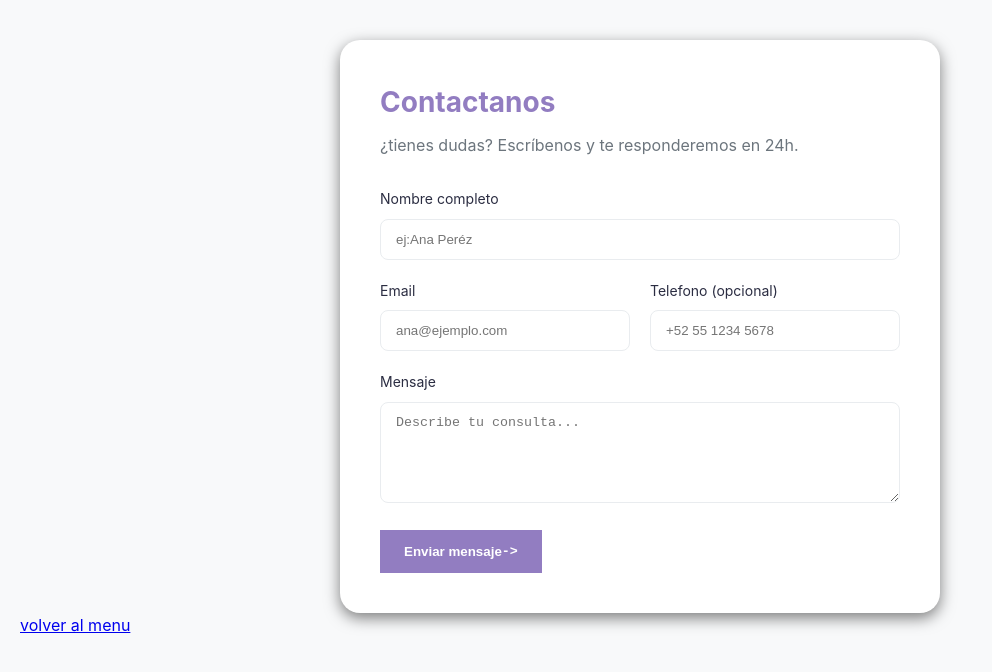
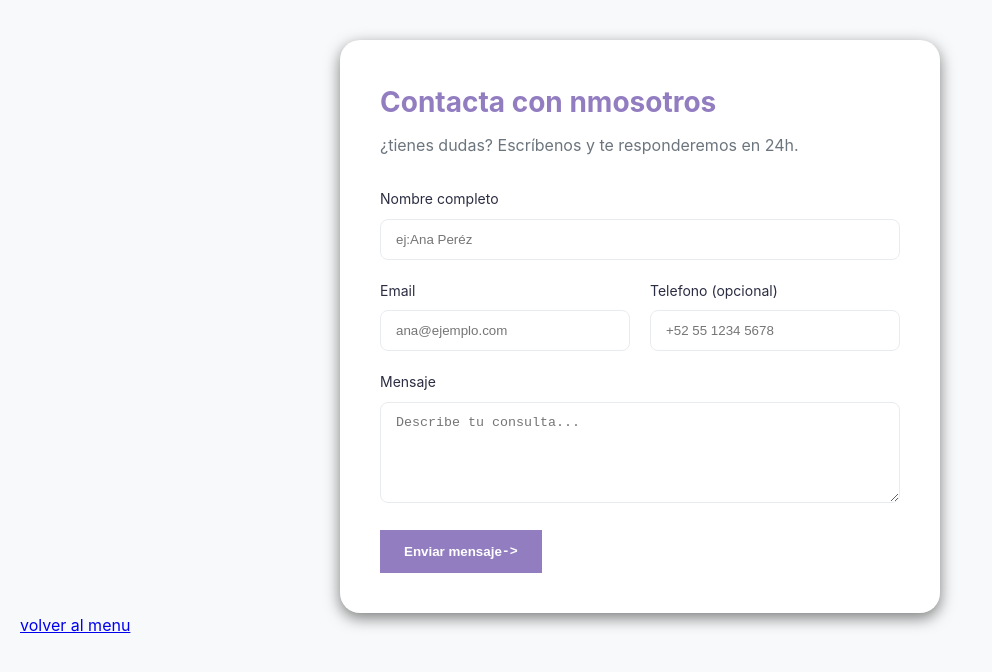
Before and after one commit to ErickOmar4/Actividad1_programacion-web, a plain HTML site: page ejercicio9.html in a window 1280 px wide. Shown: the whole page, without its empty margins (0-992 px from the left). Drawn offline with Linux system fonts and the light colour scheme.

Commit message:
ultimos cambios

```diff
--- a/ejercicio9.html
+++ b/ejercicio9.html
@@ -8,7 +8,7 @@
 </head>
 <body>
     <div class="contenedor-formulario">
-        <h1>Contactanos</h1>
+        <h1>Contacta con nmosotros</h1>
         <p class="subtitulo">¿tienes dudas? Escríbenos y te responderemos en 24h. </p>
 
         <form class="formulario">
```
